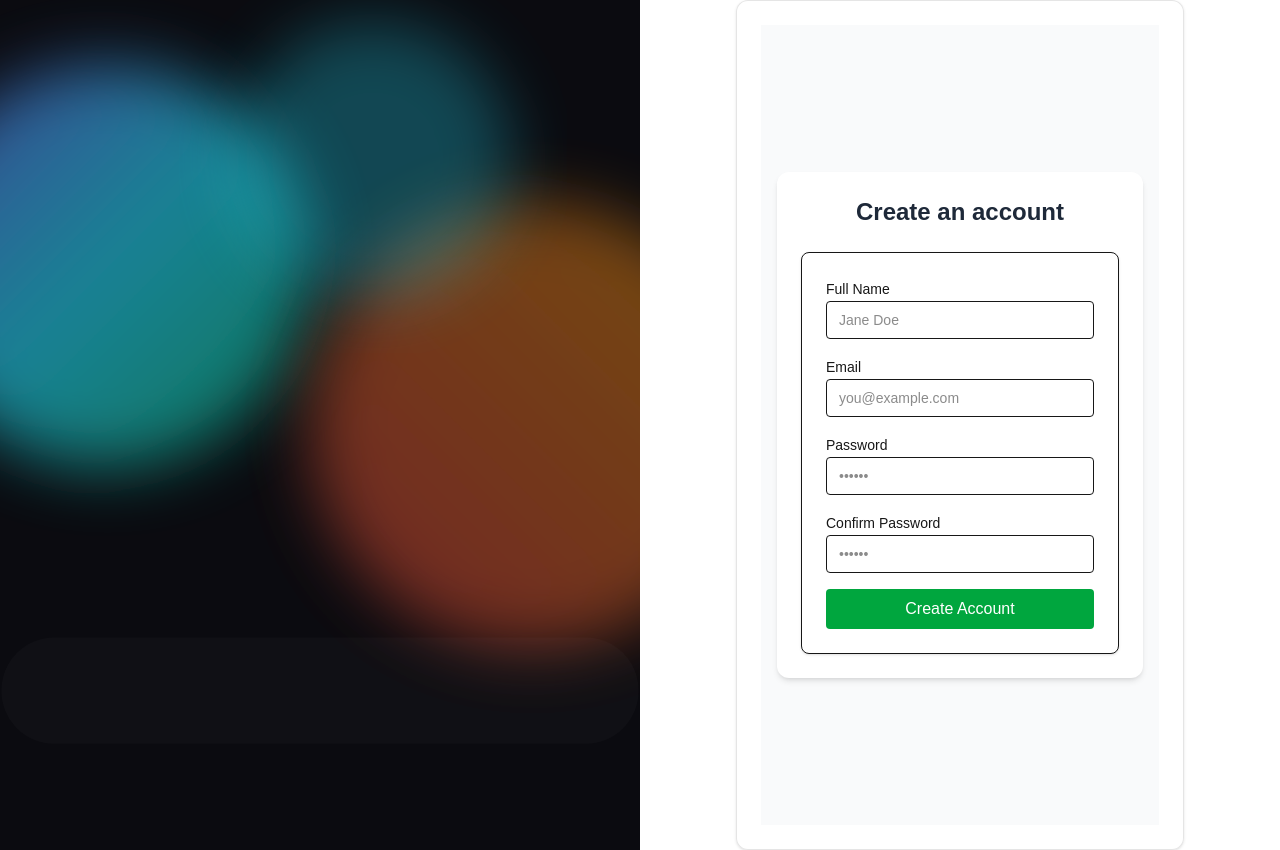
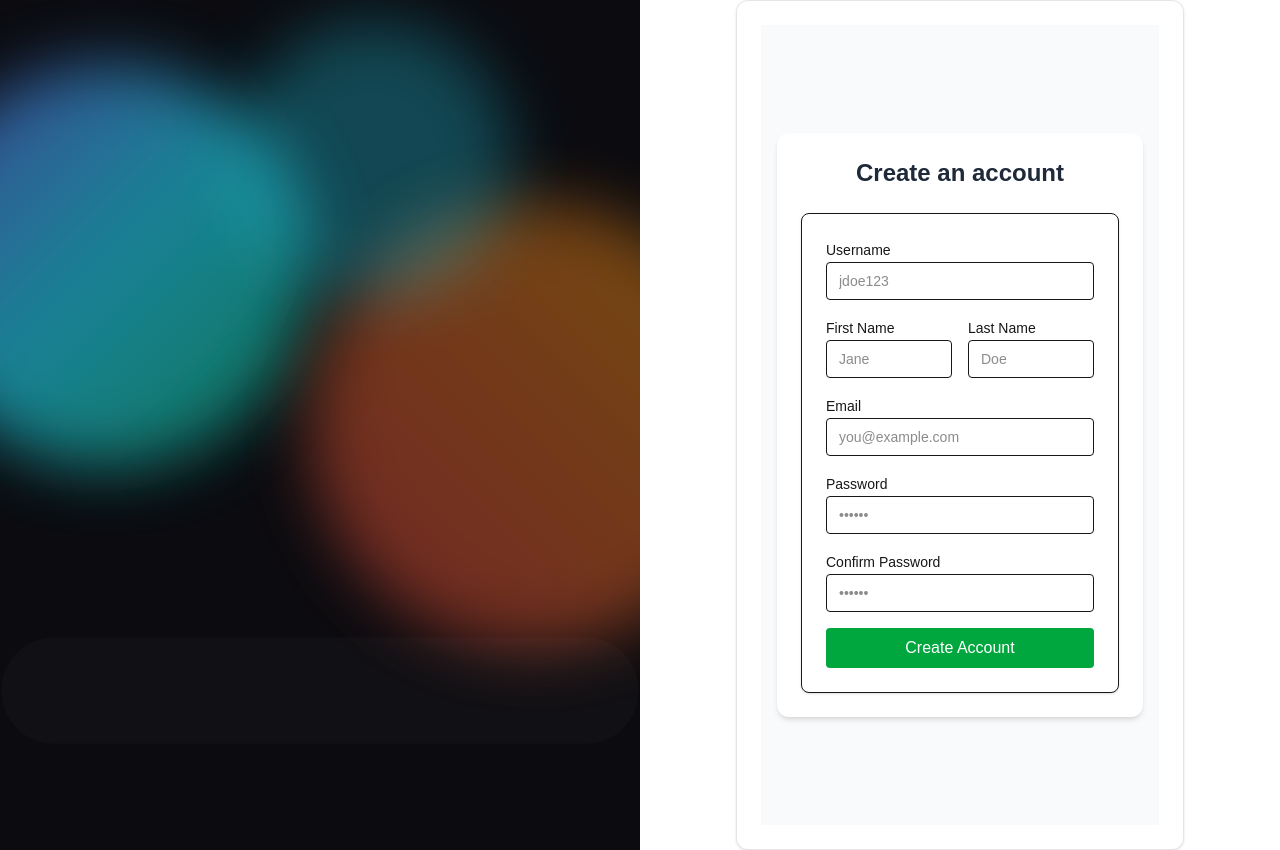
Before and after one commit to sagarlama0102/Rentease_web, a Next.js app: page /register in a window 1280 px wide. Built offline with nearby package versions, Linux system fonts and the light colour scheme.

Commit message:
set auth-action with endpoints and cookie

```diff
--- a/app/(auth)/_components/RegisterForm.tsx
+++ b/app/(auth)/_components/RegisterForm.tsx
@@ -12,19 +12,49 @@ export default function RegisterForm({onSwitch}: RegisterFormProps) {
   return (
     <form onSubmit={handleSubmit} className="max-w-md mx-auto space-y-4 p-6 border rounded-lg bg-white shadow-sm">
 
-      {/* Name */}
+      {/* Username Field */}
       <div className="space-y-1">
-        <label className="text-sm font-medium" htmlFor="name">Full Name</label>
+        <label className="text-sm font-medium" htmlFor="username">Username</label>
         <input
-          id="name"
-          name="name"
+          id="username"
+          name="username"
           type="text"
-          value={formData.name}
+          value={formData.username}
           onChange={handleChange}
-          placeholder="Jane Doe"
-          className="w-full border rounded px-3 py-2 text-sm focus:outline-none focus:ring-1 focus:ring-green-500"
+          placeholder="jdoe123"
+          className="w-full border rounded px-3 py-2 text-sm focus:ring-1 focus:ring-green-500"
         />
-        {errors.name && <p className="text-xs text-red-600">{errors.name}</p>}
+        {errors.username && <p className="text-xs text-red-600">{errors.username}</p>}
+      </div>
+
+      {/* Names Row */}
+      <div className="grid grid-cols-2 gap-4">
+        <div className="space-y-1">
+          <label className="text-sm font-medium" htmlFor="firstName">First Name</label>
+          <input
+            id="firstName"
+            name="firstName"
+            type="text"
+            value={formData.firstName}
+            onChange={handleChange}
+            placeholder="Jane"
+            className="w-full border rounded px-3 py-2 text-sm focus:ring-1 focus:ring-green-500"
+          />
+          {errors.firstName && <p className="text-xs text-red-600">{errors.firstName}</p>}
+        </div>
+        <div className="space-y-1">
+          <label className="text-sm font-medium" htmlFor="lastName">Last Name</label>
+          <input
+            id="lastName"
+            name="lastName"
+            type="text"
+            value={formData.lastName}
+            onChange={handleChange}
+            placeholder="Doe"
+            className="w-full border rounded px-3 py-2 text-sm focus:ring-1 focus:ring-green-500"
+          />
+          {errors.lastName && <p className="text-xs text-red-600">{errors.lastName}</p>}
+        </div>
       </div>
 
       {/* Email */}
--- a/app/(auth)/hooks/useRegisterForm.ts
+++ b/app/(auth)/hooks/useRegisterForm.ts
@@ -5,7 +5,9 @@ import { registerSchema, RegisterData } from "../schema";
 
 export default function useRegisterForm() {
   const [formData, setFormData] = useState<RegisterData>({
-    name: "",
+    username: "",
+    firstName: "",
+    lastName: "",
     email: "",
     password: "",
     confirmPassword: "",
@@ -43,10 +45,12 @@ export default function useRegisterForm() {
 
     // ✅ Valid data
     setErrors({});
-    alert(`Registered: ${formData.name} (${formData.email})`);
+alert(`Registered: ${formData.firstName} ${formData.lastName} (${formData.email})`);
 
     setFormData({
-      name: "",
+      username: "",
+      firstName: "",
+      lastName: "",
       email: "",
       password: "",
       confirmPassword: "",
--- a/app/(auth)/schema.ts
+++ b/app/(auth)/schema.ts
@@ -8,7 +8,9 @@ export const loginSchema = z.object({
 export type LoginData = z.infer<typeof loginSchema>;
 
 export const registerSchema = z.object({
-    name: z.string().min(2, { message: "Enter your name" }),
+    username: z.string().min(3, { message: "Username must be at least 3 characters" }),
+    firstName: z.string().min(1, { message: "First name is required" }),
+    lastName: z.string().min(1, { message: "Last name is required" }),
     email: z.email({ message: "Enter a valid email" }),
     password: z.string().min(6, { message: "Minimum 6 characters" }),
     confirmPassword: z.string().min(6, { message: "Minimum 6 characters" }),
--- /dev/null
+++ b/lib/actions/auth-action.ts
@@ -0,0 +1,51 @@
+"use server";
+import { login, register} from "@/lib/api/auth"
+import { LoginData, RegisterData } from "@/app/(auth)/schema";
+import {setAuthToken, setUserData, clearAuthCookies} from "../cookie"
+import {redirect} from "next/navigation";
+
+
+export const handleRegister = async (data: RegisterData) =>{
+    try {
+        const response = await register(data)
+        if(response.success){
+            return {
+                success: true,
+                message: 'Registration successful',
+                data: response.data
+            }
+        }
+        return{
+            success: false,
+            message: response.message || 'Registration failed'
+
+        }
+    }catch (error: Error | any){
+        return {success: false, message: error.message|| 'Registration action failed'}
+    }
+}
+export const handleLogin = async (data: LoginData) => {
+    try{
+        const response = await login(data)
+        if(response.success){
+            await setAuthToken(response.token)
+            await setUserData(response.data)
+            return {
+                success:true,
+                message: 'Login successful',
+                data: response.data
+            }
+        }
+        return{
+            success: false,
+            message: response.message || 'Login failed'
+
+        }
+    }catch (error: Error | any){
+        return {success: false, message: error.message || 'Login action failed'}
+    }
+}
+export const handleLogout = async()=> {
+    await clearAuthCookies();
+    return redirect('/login');
+}
--- /dev/null
+++ b/lib/api/auth.ts
@@ -0,0 +1,20 @@
+import { LoginData, RegisterData } from "@/app/(auth)/schema";
+import axois from "./axios"
+import { API } from "./endpoints"
+
+export const register = async (registerData: RegisterData) => {
+    try{
+        const response = await axois.post(API.AUTH.REGISTER, registerData)
+        return response.data
+    }catch (error: Error | any){
+        throw new Error(error.response?.data?.message ||error.message || 'Registration failed')
+    }
+}
+export const login = async (loginData: LoginData) =>{
+    try{
+        const response = await axois.post(API.AUTH.LOGIN, loginData)
+        return response.data
+    }catch (error: Error | any) {
+        throw new Error(error.response?.data?.message || error.message || 'Login failed')
+    }
+}
--- /dev/null
+++ b/lib/api/axios.ts
@@ -0,0 +1,12 @@
+import axios from 'axios';
+
+const BASE_URL = process.env.NEXT_PUBLIC_API_BASE_URL || 'http://localhost:4000';
+
+const axiosInstance = axios.create({
+    baseURL: BASE_URL,
+    headers: {
+        'Content-Type': 'application/json',
+    },
+});
+
+export default axiosInstance;
--- /dev/null
+++ b/lib/api/endpoints.ts
@@ -0,0 +1,7 @@
+
+export const API = {
+    AUTH: {
+        LOGIN: '/api/auth/login',
+        REGISTER: '/api/auth/register',
+    }
+}
--- /dev/null
+++ b/lib/cookie.ts
@@ -0,0 +1,43 @@
+"user server"
+
+import { cookies } from "next/headers"
+
+interface UserData {
+    _id:string;
+    email: string;
+    username: string;
+    role: string;
+    createdAt: string;
+    updatedAt: string;
+    [key: string]: any;
+}
+export const setAuthToken = async (token: string) => {
+    const cookieStore = await cookies();
+    cookieStore.set({
+        name: 'auth_token',
+        value: token,
+    })
+}
+export const getAuthToken = async () => {
+    const cookieStore = await cookies();
+    return cookieStore.get('auth_token')?.value || null;
+
+}
+export const setUserData = async (userData: UserData) => {
+    const cookieStore = await cookies();
+    cookieStore.set({
+        name: 'user_data',
+        value: JSON.stringify(userData),
+    })
+}
+export const getUserData = async (): Promise<UserData | null> => {
+    const cookieStore = await cookies();
+    const userData = cookieStore.get('user_data')?.value || null;
+    return userData ? JSON.parse(userData) : null;
+
+}
+export const clearAuthCookies = async () => {
+    const cookieStore = await cookies();
+    cookieStore.delete('auth_token');
+    cookieStore.delete('user_data');
+}
--- a/package.json
+++ b/package.json
@@ -10,6 +10,7 @@
   },
   "dependencies": {
     "@hookform/resolvers": "^5.2.2",
+    "axios": "^1.13.2",
     "lucide-react": "^0.562.0",
     "next": "16.1.0",
     "react": "19.2.3",
```
Also changed, not shown: 1 other file (tests, documents, lock files or other folders).
